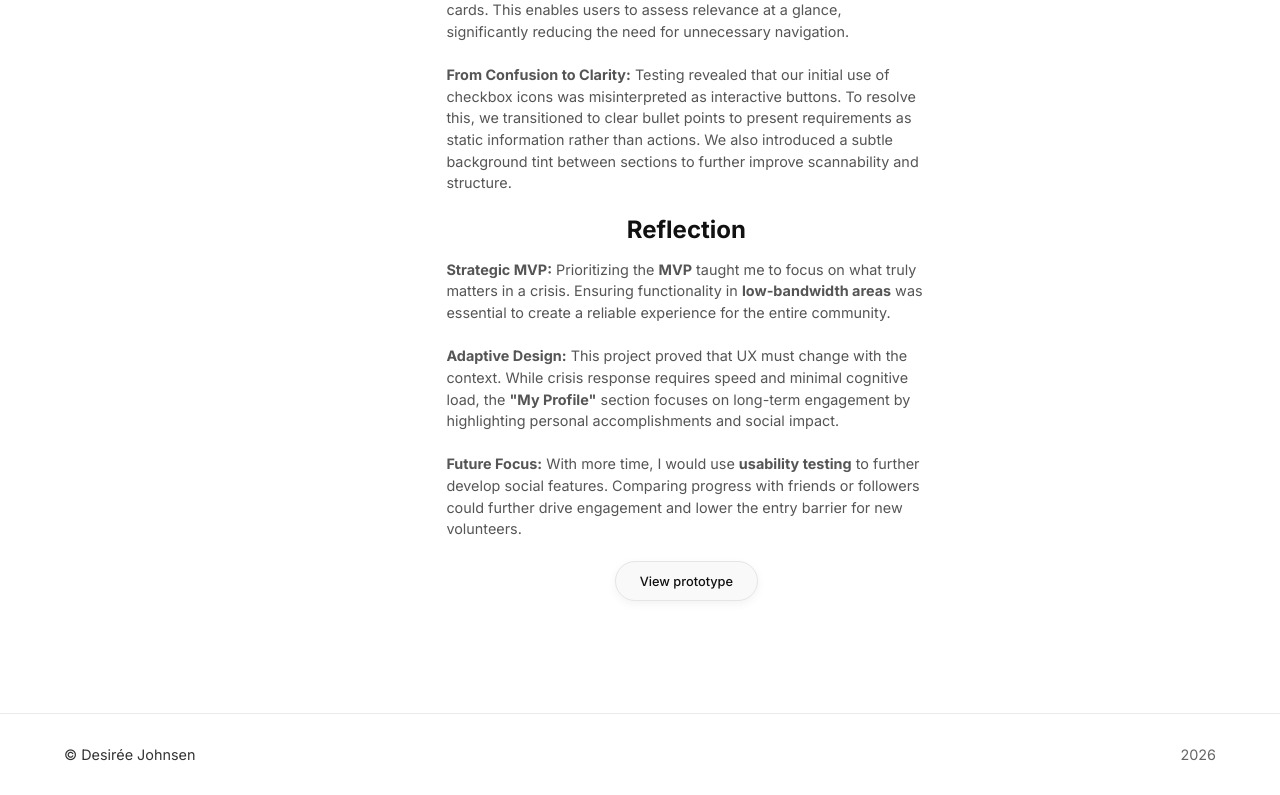
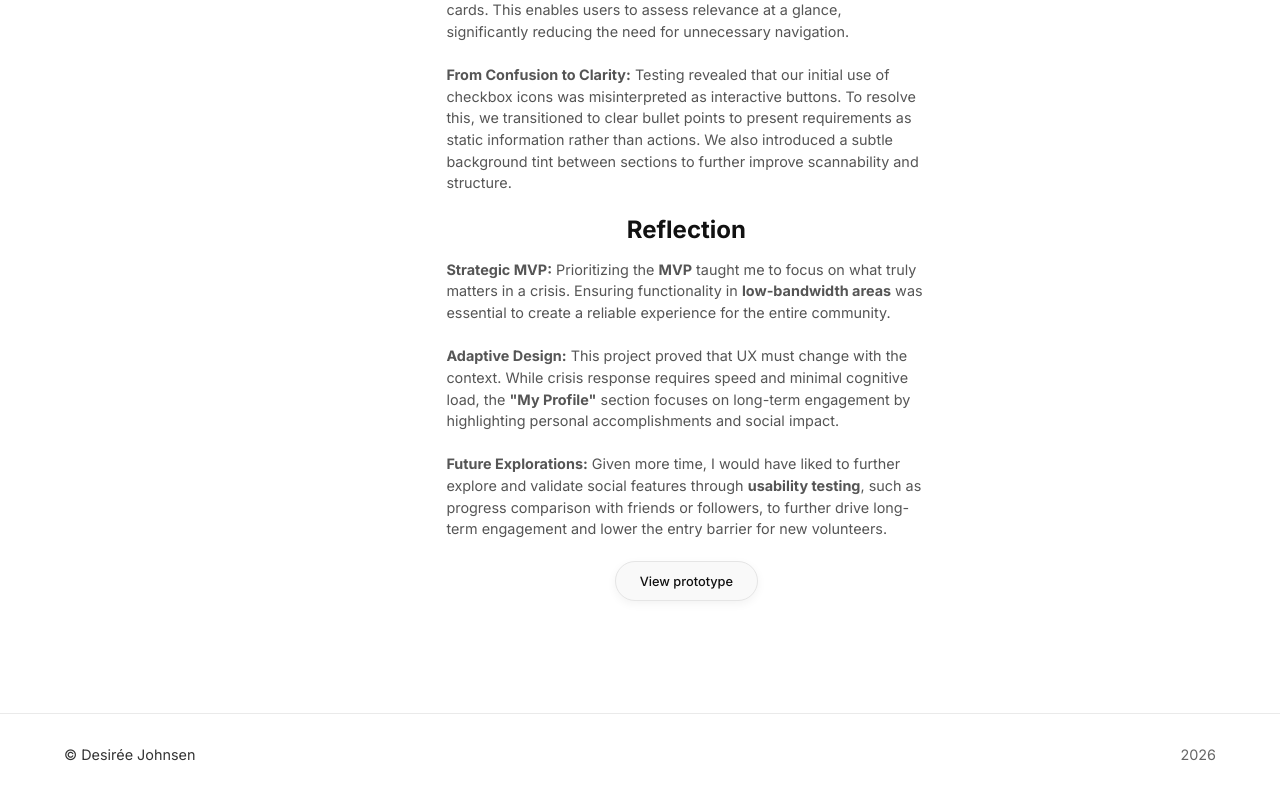
Before and after one commit to desjohnsen/portfolio, a React (Vite) app: page /project/volontarpoolen in a window 1280 px wide. Shown: the part 2885-3680 px from the top of the page. Built offline with nearby package versions, Linux system fonts and the light colour scheme.

Commit message:
docs: refine adaptive design and reflection for Volontärpoolen

```diff
--- a/src/pages/Project6.jsx
+++ b/src/pages/Project6.jsx
@@ -202,7 +202,7 @@ const Project6 = () => {
         </p>
 
         <p>
-          <strong>Future Focus:</strong> With more time, I would use <strong>usability testing</strong> to further develop social features. Comparing progress with friends or followers could further drive engagement and lower the entry barrier for new volunteers.
+          <strong>Future Explorations:</strong> Given more time, I would have liked to further explore and validate social features through <strong>usability testing</strong>, such as progress comparison with friends or followers, to further drive long-term engagement and lower the entry barrier for new volunteers.
         </p>
 
         <div className="project-actions">
```
